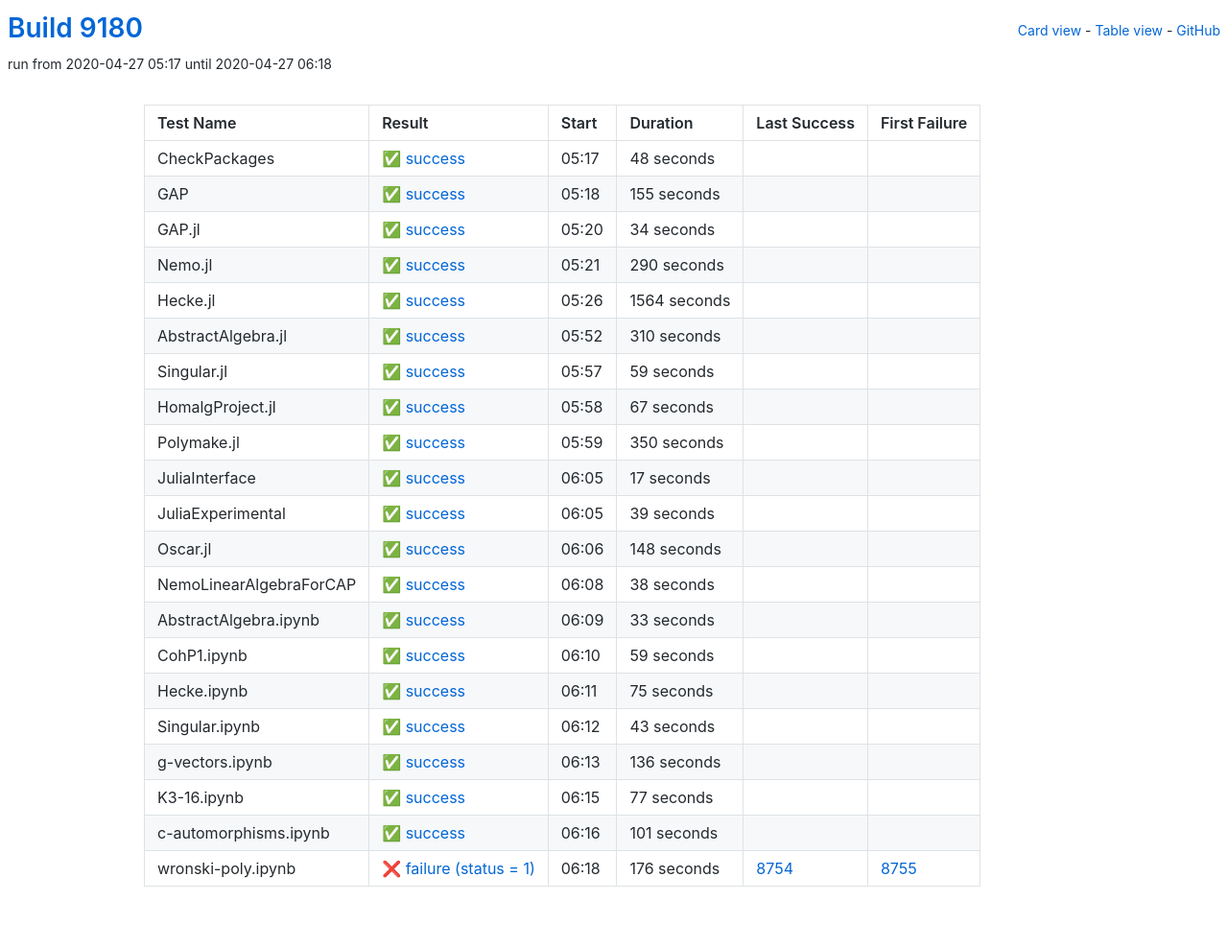
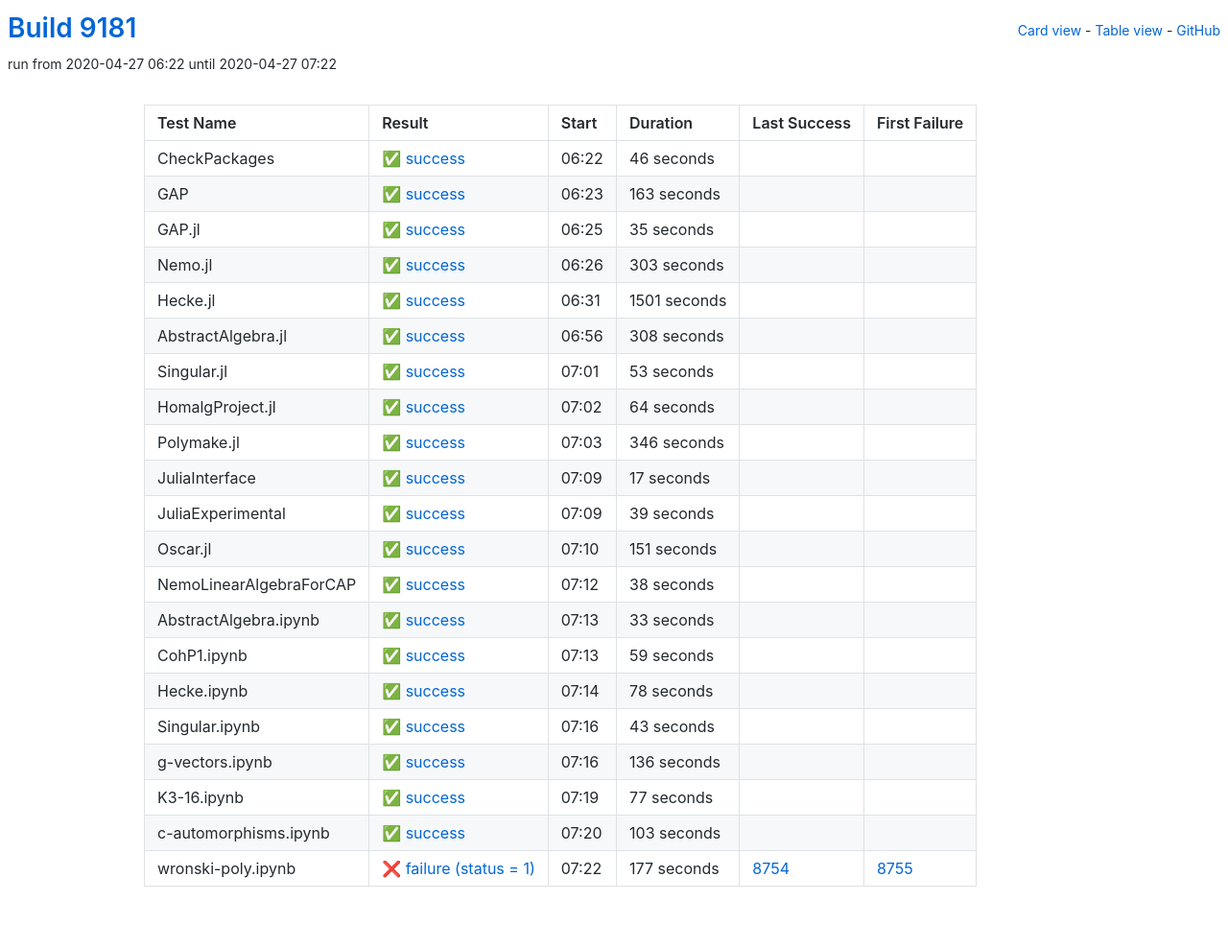
Before and after one commit to oscar-system/oscar-ci-status, a Jekyll site: the page built from table.html, in a window 1280 px wide. Shown: the whole page at 96% size. Built offline with Jekyll 4.4.1, drawn with Linux system fonts in a browser that asks for light colours.

Commit message:
Build 9181

```diff
--- a/_data/ci.yml
+++ b/_data/ci.yml
@@ -1,71 +1,159 @@
-build: 9180
-build_url: https://oscarci.mathematik.uni-kl.de/job/oscar/9180/
+build: 9181
+build_url: https://oscarci.mathematik.uni-kl.de/job/oscar/9181/
 job: oscar
 tests:
-- duration: 48
+- duration: 46
   exitcode: 0
   first_failure: false
   first_failure_url: null
   last_success: false
   last_success_url: null
-  log: https://oscarci.mathematik.uni-kl.de/job/oscar/9180/artifact/logs/build-9180/CheckPackages.log
+  log: https://oscarci.mathematik.uni-kl.de/job/oscar/9181/artifact/logs/build-9181/CheckPackages.log
   name: CheckPackages
-  start: 2020-04-27 05:17
+  start: 2020-04-27 06:22
   status: success
   success: true
-- duration: 155
+- duration: 163
   exitcode: 0
   first_failure: false
   first_failure_url: null
   last_success: false
   last_success_url: null
-  log: https://oscarci.mathematik.uni-kl.de/job/oscar/9180/artifact/logs/build-9180/GAP.log
+  log: https://oscarci.mathematik.uni-kl.de/job/oscar/9181/artifact/logs/build-9181/GAP.log
   name: GAP
-  start: 2020-04-27 05:18
+  start: 2020-04-27 06:23
   status: success
   success: true
-- duration: 34
+- duration: 35
   exitcode: 0
   first_failure: false
   first_failure_url: null
   last_success: false
   last_success_url: null
-  log: https://oscarci.mathematik.uni-kl.de/job/oscar/9180/artifact/logs/build-9180/GAP.jl.log
+  log: https://oscarci.mathematik.uni-kl.de/job/oscar/9181/artifact/logs/build-9181/GAP.jl.log
   name: GAP.jl
-  start: 2020-04-27 05:20
+  start: 2020-04-27 06:25
   status: success
   success: true
-- duration: 290
+- duration: 303
   exitcode: 0
   first_failure: false
   first_failure_url: null
   last_success: false
   last_success_url: null
-  log: https://oscarci.mathematik.uni-kl.de/job/oscar/9180/artifact/logs/build-9180/Nemo.jl.log
+  log: https://oscarci.mathematik.uni-kl.de/job/oscar/9181/artifact/logs/build-9181/Nemo.jl.log
   name: Nemo.jl
-  start: 2020-04-27 05:21
+  start: 2020-04-27 06:26
   status: success
   success: true
-- duration: 1564
+- duration: 1501
   exitcode: 0
   first_failure: false
   first_failure_url: null
   last_success: false
   last_success_url: null
-  log: https://oscarci.mathematik.uni-kl.de/job/oscar/9180/artifact/logs/build-9180/Hecke.jl.log
+  log: https://oscarci.mathematik.uni-kl.de/job/oscar/9181/artifact/logs/build-9181/Hecke.jl.log
   name: Hecke.jl
-  start: 2020-04-27 05:26
+  start: 2020-04-27 06:31
   status: success
   success: true
-- duration: 310
+- duration: 308
   exitcode: 0
   first_failure: false
   first_failure_url: null
   last_success: false
   last_success_url: null
-  log: https://oscarci.mathematik.uni-kl.de/job/oscar/9180/artifact/logs/build-9180/AbstractAlgebra.jl.log
+  log: https://oscarci.mathematik.uni-kl.de/job/oscar/9181/artifact/logs/build-9181/AbstractAlgebra.jl.log
   name: AbstractAlgebra.jl
-  start: 2020-04-27 05:52
+  start: 2020-04-27 06:56
+  status: success
+  success: true
+- duration: 53
+  exitcode: 0
+  first_failure: false
+  first_failure_url: null
+  last_success: false
+  last_success_url: null
+  log: https://oscarci.mathematik.uni-kl.de/job/oscar/9181/artifact/logs/build-9181/Singular.jl.log
+  name: Singular.jl
+  start: 2020-04-27 07:01
+  status: success
+  success: true
+- duration: 64
+  exitcode: 0
+  first_failure: false
+  first_failure_url: null
+  last_success: false
+  last_success_url: null
+  log: https://oscarci.mathematik.uni-kl.de/job/oscar/9181/artifact/logs/build-9181/HomalgProject.jl.log
+  name: HomalgProject.jl
+  start: 2020-04-27 07:02
+  status: success
+  success: true
+- duration: 346
+  exitcode: 0
+  first_failure: false
+  first_failure_url: null
+  last_success: false
+  last_success_url: null
+  log: https://oscarci.mathematik.uni-kl.de/job/oscar/9181/artifact/logs/build-9181/Polymake.jl.log
+  name: Polymake.jl
+  start: 2020-04-27 07:03
+  status: success
+  success: true
+- duration: 17
+  exitcode: 0
+  first_failure: false
+  first_failure_url: null
+  last_success: false
+  last_success_url: null
+  log: https://oscarci.mathematik.uni-kl.de/job/oscar/9181/artifact/logs/build-9181/JuliaInterface.log
+  name: JuliaInterface
+  start: 2020-04-27 07:09
+  status: success
+  success: true
+- duration: 39
+  exitcode: 0
+  first_failure: false
+  first_failure_url: null
+  last_success: false
+  last_success_url: null
+  log: https://oscarci.mathematik.uni-kl.de/job/oscar/9181/artifact/logs/build-9181/JuliaExperimental.log
+  name: JuliaExperimental
+  start: 2020-04-27 07:09
+  status: success
+  success: true
+- duration: 151
+  exitcode: 0
+  first_failure: false
+  first_failure_url: null
+  last_success: false
+  last_success_url: null
+  log: https://oscarci.mathematik.uni-kl.de/job/oscar/9181/artifact/logs/build-9181/Oscar.jl.log
+  name: Oscar.jl
+  start: 2020-04-27 07:10
+  status: success
+  success: true
+- duration: 38
+  exitcode: 0
+  first_failure: false
+  first_failure_url: null
+  last_success: false
+  last_success_url: null
+  log: https://oscarci.mathematik.uni-kl.de/job/oscar/9181/artifact/logs/build-9181/NemoLinearAlgebraForCAP.log
+  name: NemoLinearAlgebraForCAP
+  start: 2020-04-27 07:12
+  status: success
+  success: true
+- duration: 33
+  exitcode: 0
+  first_failure: false
+  first_failure_url: null
+  last_success: false
+  last_success_url: null
+  log: https://oscarci.mathematik.uni-kl.de/job/oscar/9181/artifact/logs/build-9181/AbstractAlgebra.ipynb.log
+  name: AbstractAlgebra.ipynb
+  start: 2020-04-27 07:13
   status: success
   success: true
 - duration: 59
@@ -74,108 +162,20 @@
   first_failure_url: null
   last_success: false
   last_success_url: null
-  log: https://oscarci.mathematik.uni-kl.de/job/oscar/9180/artifact/logs/build-9180/Singular.jl.log
-  name: Singular.jl
-  start: 2020-04-27 05:57
+  log: https://oscarci.mathematik.uni-kl.de/job/oscar/9181/artifact/logs/build-9181/CohP1.ipynb.log
+  name: CohP1.ipynb
+  start: 2020-04-27 07:13
   status: success
   success: true
-- duration: 67
+- duration: 78
   exitcode: 0
   first_failure: false
   first_failure_url: null
   last_success: false
   last_success_url: null
-  log: https://oscarci.mathematik.uni-kl.de/job/oscar/9180/artifact/logs/build-9180/HomalgProject.jl.log
-  name: HomalgProject.jl
-  start: 2020-04-27 05:58
-  status: success
-  success: true
-- duration: 350
-  exitcode: 0
-  first_failure: false
-  first_failure_url: null
-  last_success: false
-  last_success_url: null
-  log: https://oscarci.mathematik.uni-kl.de/job/oscar/9180/artifact/logs/build-9180/Polymake.jl.log
-  name: Polymake.jl
-  start: 2020-04-27 05:59
-  status: success
-  success: true
-- duration: 17
-  exitcode: 0
-  first_failure: false
-  first_failure_url: null
-  last_success: false
-  last_success_url: null
-  log: https://oscarci.mathematik.uni-kl.de/job/oscar/9180/artifact/logs/build-9180/JuliaInterface.log
-  name: JuliaInterface
-  start: 2020-04-27 06:05
-  status: success
-  success: true
-- duration: 39
-  exitcode: 0
-  first_failure: false
-  first_failure_url: null
-  last_success: false
-  last_success_url: null
-  log: https://oscarci.mathematik.uni-kl.de/job/oscar/9180/artifact/logs/build-9180/JuliaExperimental.log
-  name: JuliaExperimental
-  start: 2020-04-27 06:05
-  status: success
-  success: true
-- duration: 148
-  exitcode: 0
-  first_failure: false
-  first_failure_url: null
-  last_success: false
-  last_success_url: null
-  log: https://oscarci.mathematik.uni-kl.de/job/oscar/9180/artifact/logs/build-9180/Oscar.jl.log
-  name: Oscar.jl
-  start: 2020-04-27 06:06
-  status: success
-  success: true
-- duration: 38
-  exitcode: 0
-  first_failure: false
-  first_failure_url: null
-  last_success: false
-  last_success_url: null
-  log: https://oscarci.mathematik.uni-kl.de/job/oscar/9180/artifact/logs/build-9180/NemoLinearAlgebraForCAP.log
-  name: NemoLinearAlgebraForCAP
-  start: 2020-04-27 06:08
-  status: success
-  success: true
-- duration: 33
-  exitcode: 0
-  first_failure: false
-  first_failure_url: null
-  last_success: false
-  last_success_url: null
-  log: https://oscarci.mathematik.uni-kl.de/job/oscar/9180/artifact/logs/build-9180/AbstractAlgebra.ipynb.log
-  name: AbstractAlgebra.ipynb
-  start: 2020-04-27 06:09
-  status: success
-  success: true
-- duration: 59
-  exitcode: 0
-  first_failure: false
-  first_failure_url: null
-  last_success: false
-  last_success_url: null
-  log: https://oscarci.mathematik.uni-kl.de/job/oscar/9180/artifact/logs/build-9180/CohP1.ipynb.log
-  name: CohP1.ipynb
-  start: 2020-04-27 06:10
-  status: success
-  success: true
-- duration: 75
-  exitcode: 0
-  first_failure: false
-  first_failure_url: null
-  last_success: false
-  last_success_url: null
-  log: https://oscarci.mathematik.uni-kl.de/job/oscar/9180/artifact/logs/build-9180/Hecke.ipynb.log
+  log: https://oscarci.mathematik.uni-kl.de/job/oscar/9181/artifact/logs/build-9181/Hecke.ipynb.log
   name: Hecke.ipynb
-  start: 2020-04-27 06:11
+  start: 2020-04-27 07:14
   status: success
   success: true
 - duration: 43
@@ -184,9 +184,9 @@
   first_failure_url: null
   last_success: false
   last_success_url: null
-  log: https://oscarci.mathematik.uni-kl.de/job/oscar/9180/artifact/logs/build-9180/Singular.ipynb.log
+  log: https://oscarci.mathematik.uni-kl.de/job/oscar/9181/artifact/logs/build-9181/Singular.ipynb.log
   name: Singular.ipynb
-  start: 2020-04-27 06:12
+  start: 2020-04-27 07:16
   status: success
   success: true
 - duration: 136
@@ -195,9 +195,9 @@
   first_failure_url: null
   last_success: false
   last_success_url: null
-  log: https://oscarci.mathematik.uni-kl.de/job/oscar/9180/artifact/logs/build-9180/g-vectors.ipynb.log
+  log: https://oscarci.mathematik.uni-kl.de/job/oscar/9181/artifact/logs/build-9181/g-vectors.ipynb.log
   name: g-vectors.ipynb
-  start: 2020-04-27 06:13
+  start: 2020-04-27 07:16
   status: success
   success: true
 - duration: 77
@@ -206,30 +206,30 @@
   first_failure_url: null
   last_success: false
   last_success_url: null
-  log: https://oscarci.mathematik.uni-kl.de/job/oscar/9180/artifact/logs/build-9180/K3-16.ipynb.log
+  log: https://oscarci.mathematik.uni-kl.de/job/oscar/9181/artifact/logs/build-9181/K3-16.ipynb.log
   name: K3-16.ipynb
-  start: 2020-04-27 06:15
+  start: 2020-04-27 07:19
   status: success
   success: true
-- duration: 101
+- duration: 103
   exitcode: 0
   first_failure: false
   first_failure_url: null
   last_success: false
   last_success_url: null
-  log: https://oscarci.mathematik.uni-kl.de/job/oscar/9180/artifact/logs/build-9180/c-automorphisms.ipynb.log
+  log: https://oscarci.mathematik.uni-kl.de/job/oscar/9181/artifact/logs/build-9181/c-automorphisms.ipynb.log
   name: c-automorphisms.ipynb
-  start: 2020-04-27 06:16
+  start: 2020-04-27 07:20
   status: success
   success: true
-- duration: 176
+- duration: 177
   exitcode: 1
   first_failure: 8755
   first_failure_url: https://oscarci.mathematik.uni-kl.de/job/oscar/8755/
   last_success: 8754
   last_success_url: https://oscarci.mathematik.uni-kl.de/job/oscar/8754/
-  log: https://oscarci.mathematik.uni-kl.de/job/oscar/9180/artifact/logs/build-9180/wronski-poly.ipynb.log
+  log: https://oscarci.mathematik.uni-kl.de/job/oscar/9181/artifact/logs/build-9181/wronski-poly.ipynb.log
   name: wronski-poly.ipynb
-  start: 2020-04-27 06:18
+  start: 2020-04-27 07:22
   status: failure
   success: false
```
Also changed, not shown: README.md.
